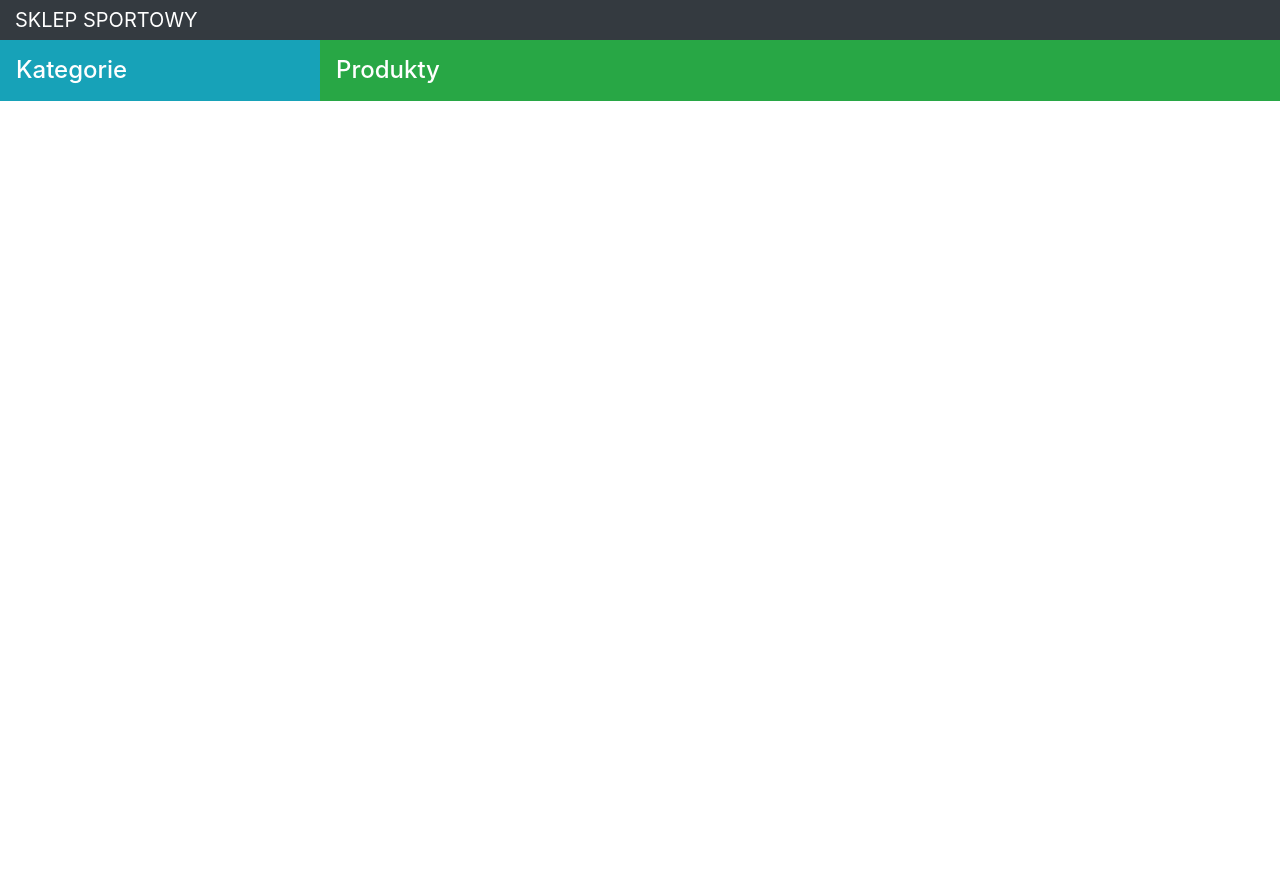
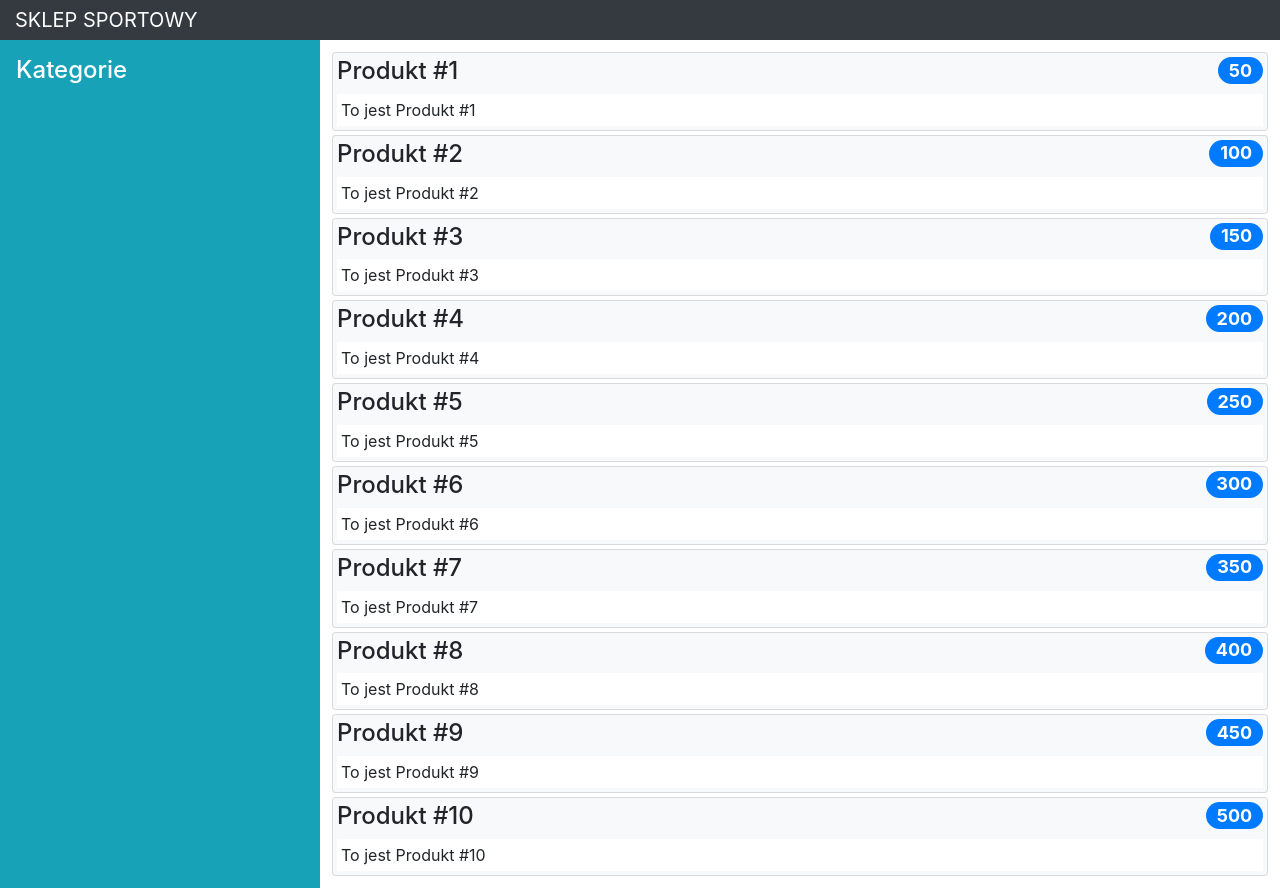
Before and after one commit to marekz/vue_sportstore, a Vue app: page / in a window 1280 px wide. Before the commit the page ends 800 px from the top, so only its background shows below. Built offline with nearby package versions, Linux system fonts and the light colour scheme.

Commit message:
Add product list

```diff
--- /dev/null
+++ b/src/components/ProductList.vue
@@ -0,0 +1,21 @@
+<template>
+    <div>
+        <div v-for="p in products" v-bind:key="p.id" class="card m-1 p-1 bg-light">
+            <h4>
+                {{ p.name }}
+                <span class="badge badge-pill badge-primary float-right">
+                    {{ p.price }}
+                </span>
+            </h4>
+            <div class="card-text bg-white p-1">{{ p.description }}</div>
+        </div>
+    </div>
+</template>
+<script>
+import { mapState } from "vuex";
+export default {
+        computed: {
+                    ...mapState(["products"])
+        }
+}
+</script>
--- a/src/components/Store.vue
+++ b/src/components/Store.vue
@@ -9,9 +9,15 @@
             <div class="col-3 bg-info p-2">
                 <h4 class="text-white m-2">Kategorie</h4>
             </div>
-            <div class="col-9 bg-success p-2">
-                <h4 class="text-white m-2">Produkty</h4>
+            <div class="col-9 p-2 ">
+                <product-list />
             </div>
         </div>
     </div>
 </template>
+<script>
+    import ProductList from "./ProductList";
+    export default {
+            components: { ProductList }
+    }
+</script>
```
Also changed, not shown: 1 other file (tests, documents, lock files or other folders).
